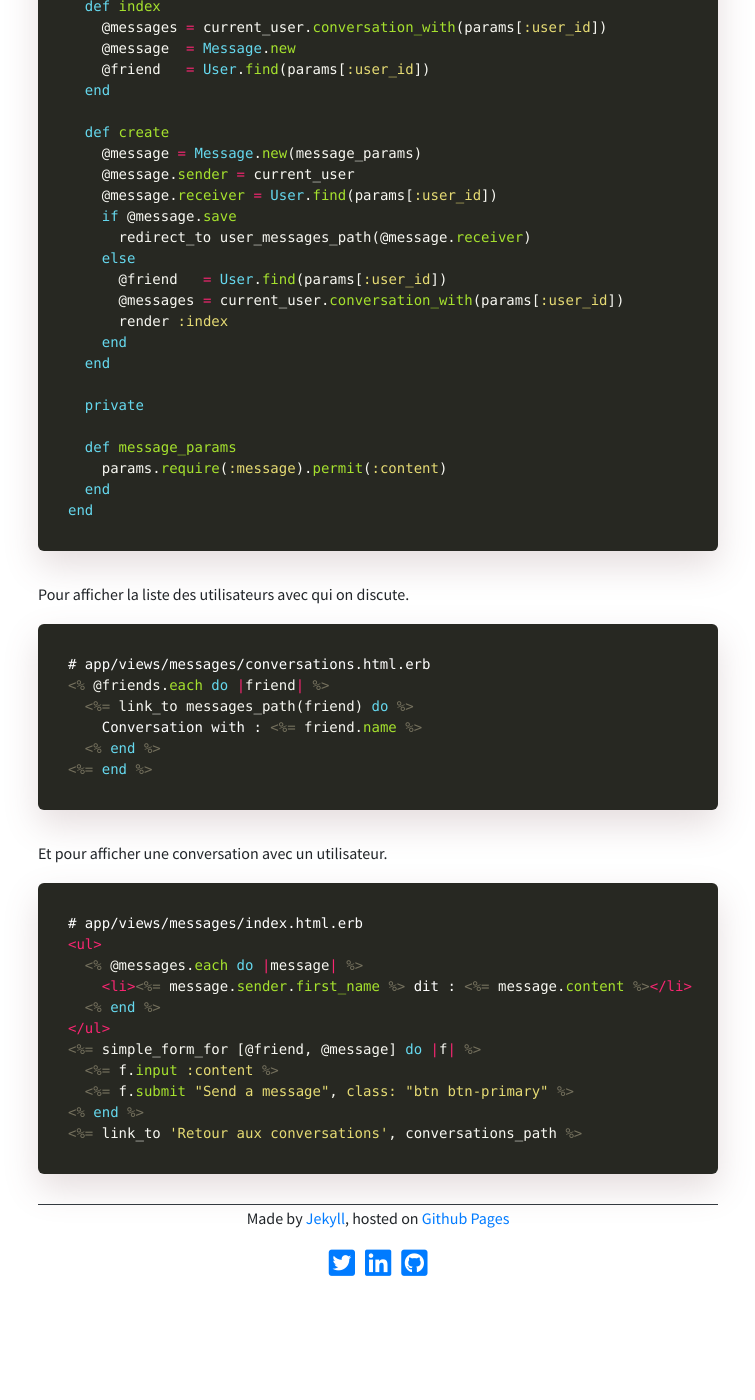
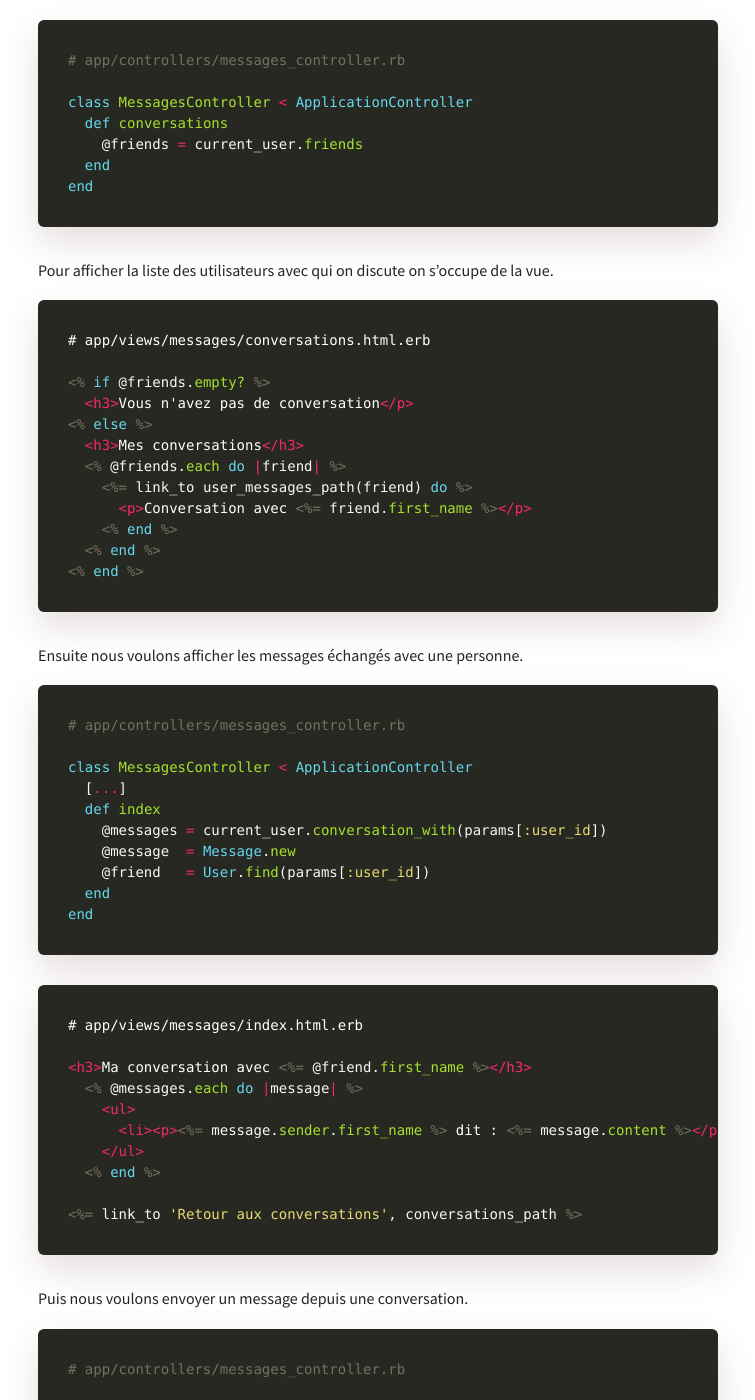
Before and after one commit to alexandrebk/alexandrebk.github.io, a Jekyll site: the page built from _posts/2019-07-31-messages-between-users.md, in a window 1280 px wide and 1400 px high, scrolled down 2918 px. Shown: the whole window, without its empty margins (262-1017 px from the left). Built offline with Jekyll 4.4.1, drawn with Linux system fonts in a browser that asks for light colours; nearby versions of some CDN libraries; before the commit the page ends 4198 px from its top, so only the background shows below that; some of the changed text lies outside the part shown.

Commit message:
split et ajout du bouton

`````diff
--- a/_posts/2019-07-31-messages-between-users.md
+++ b/_posts/2019-07-31-messages-between-users.md
@@ -11,15 +11,15 @@ Nous supposons qu'il y a une application Rails avec modèle `User` (généré pa
 
 ### Première étape
 
-On crée d'abord une migration pour la tables `messages` avec un champ `content`, et deux champs faisant références au modèle `User`.
+On crée d'abord une migration pour la table `messages` avec un champ `content`, et deux champs faisant références au modèle `User`.
 
 ```sh
 rails generate model Message content:text sender:references receiver:references
 ```
 
-Par défaut Rails crée une migration où les colonnes `sender` et `receiver` font références aux modèles `Sender` et `Receiver` qui n'existent pas. Nous voulons que ces deux colonnes fassent références à notre modèle `User`. On va donc modifier le fichier créé. Il suffit de rajouter `foreign_key: { to_table: :users }` à notre fichier de migration.
+Par défaut Rails créé une migration où les colonnes `sender` et `receiver` font références aux modèles `Sender` et `Receiver` qui n'existent pas. Nous voulons que ces deux colonnes fassent références à notre modèle `User`. On va donc modifier le fichier créé. Il suffit de rajouter `foreign_key: { to_table: :users }` à notre fichier de migration.
 
-````ruby
+```ruby
 class CreateMessages < ActiveRecord::Migration[5.2]
   def change
     create_table :messages do |t|
@@ -35,16 +35,17 @@ end
 
 Ensuite nous pouvons faire tourner la migration.
 
-```
+```sh
 rails db:migrate
 ```
 
 ### Seconde Étape:
 
-Une fois que la migration a été jouée, nous allons modifier le modèle `Message` pour indiquer à Ruby que `sender` et `receiver` font bien référence à notre modèle `User`. Et que le contenu des messages ne doivent pas être vides ni supérieur à 100 caractères.
+Une fois que la migration a été jouée, nous allons modifier le modèle `Message` pour indiquer à Ruby que `sender` et `receiver` font bien référence à notre modèle `User`. Et que le contenu des messages ne doivent pas être vide ni supérieur à 100 caractères.
 
 ```ruby
 # app/model/message.rb
+
 class Message < ApplicationRecord
   belongs_to :sender,   class_name: "User"
   belongs_to :receiver, class_name: "User"
@@ -85,6 +87,7 @@ Ensuite nous allons créer les routes. Tout d'abord une route qui recense toutes
 
 ```ruby
 # config/routes.rb
+
 Rails.application.routes.draw do
   [...]
   get 'conversations', to: 'messages#conversations'
@@ -102,18 +105,70 @@ rails generate controller messages conversations index create
 
 Dans notre `controller` nous allons remplir les méthodes.
 
+Commençons par la liste des conversations.
+
 ```ruby
 # app/controllers/messages_controller.rb
+
 class MessagesController < ApplicationController
   def conversations
     @friends = current_user.friends
   end
+end
+```
 
+Pour afficher la liste des utilisateurs avec qui on discute on s'occupe de la vue.
+
+```erb
+# app/views/messages/conversations.html.erb
+
+<% if @friends.empty? %>
+  <h3>Vous n'avez pas de conversation</p>
+<% else %>
+  <h3>Mes conversations</h3>
+  <% @friends.each do |friend| %>
+    <%= link_to user_messages_path(friend) do %>
+      <p>Conversation avec <%= friend.first_name %></p>
+    <% end %>
+  <% end %>
+<% end %>
+```
+
+Ensuite nous voulons afficher les messages échangés avec une personne.
+
+```ruby
+# app/controllers/messages_controller.rb
+
+class MessagesController < ApplicationController
+  [...]
   def index
     @messages = current_user.conversation_with(params[:user_id])
     @message  = Message.new
     @friend   = User.find(params[:user_id])
   end
+end
+```
+
+```erb
+# app/views/messages/index.html.erb
+
+<h3>Ma conversation avec <%= @friend.first_name %></h3>
+  <% @messages.each do |message| %>
+    <ul>
+      <li><p><%= message.sender.first_name %> dit : <%= message.content %></p></li>
+    </ul>
+  <% end %>
+
+<%= link_to 'Retour aux conversations', conversations_path %>
+```
+
+Puis nous voulons envoyer un message depuis une conversation.
+
+```ruby
+# app/controllers/messages_controller.rb
+
+class MessagesController < ApplicationController
+  [...]
 
   def create
     @message = Message.new(message_params)
@@ -136,29 +191,22 @@ class MessagesController < ApplicationController
 end
 ```
 
-Pour afficher la liste des utilisateurs avec qui on discute.
+```erb
+# app/views/messages/index.html.erb
+
+[...]
+<%= simple_form_for [@friend, @message] do |f| %>
+  <%= f.input :content %>
+  <%= f.submit "Envoyer un message", class: "btn btn-primary" %>
+<% end %>
+```
+
+Pour finir ajoutons un lien depuis la show d'un booking pour pouvoir contacter le propriétaire.
 
 ```erb
-# app/views/messages/conversations.html.erb
-<% @friends.each do |friend| %>
-  <%= link_to messages_path(friend) do %>
-    Conversation with : <%= friend.name %>
-  <% end %>
-<%= end %>
+# app/views/bookings/show.html.erb
+
+<%= link_to user_messages_path(@flat.user) do %>
+  <button class="btn btn-principal btn-margin-top">Contacter le propriétaire</button>
+<% end %>
 ```
-
-Et pour afficher une conversation avec un utilisateur.
-
-```erb
-# app/views/messages/index.html.erb
-<ul>
-  <% @messages.each do |message| %>
-    <li><%= message.sender.first_name %> dit : <%= message.content %></li>
-  <% end %>
-</ul>
-<%= simple_form_for [@friend, @message] do |f| %>
-  <%= f.input :content %>
-  <%= f.submit "Send a message", class: "btn btn-primary" %>
-<% end %>
-<%= link_to 'Retour aux conversations', conversations_path %>
-```
`````
Also changed, not shown: other parts of _posts/2019-07-31-messages-between-users.md (+3 -2 lines).
